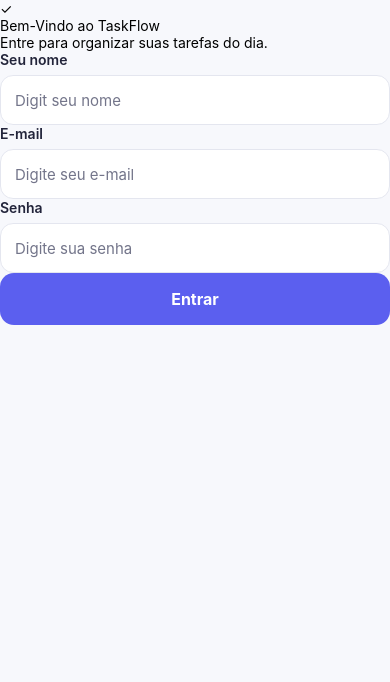
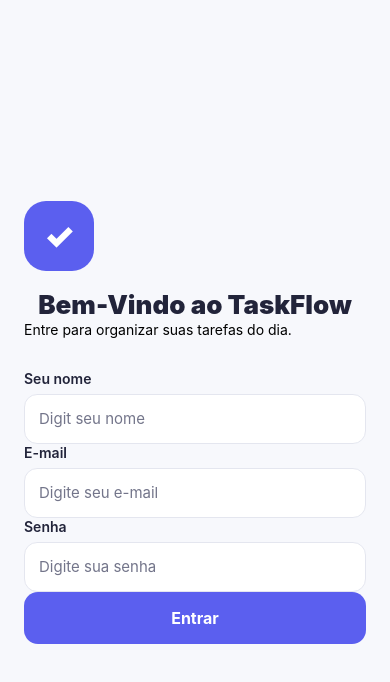
Before and after one commit to Samiihh/TaskFlow, a React Native app: screen / in a window 390 px wide. Shown: the top 682 px of the page. Built offline with nearby package versions, Linux system fonts and the light colour scheme.

Commit message:
projeto atualizado

```diff
--- a/src/screens/LoginScreen.js
+++ b/src/screens/LoginScreen.js
@@ -2,6 +2,7 @@
 import { Button, KeyboardAvoidingView, Platform, ScrollView, StyleSheet, Text, View } from "react-native";
 import Input from "../components/Input";
 import Botao from "../components/Botao";
+import { colors } from "../styles/colors";
 
 export default function LoginScreen({ navigation, onLogin }) {
 
@@ -129,5 +130,63 @@
 }
 
 const styles = StyleSheet.create({
+    flex: {
+        flex: 1,
+        backgroundColor: colors.background,
+    },
+    container: {
+        flexGrow: 1,
+        justifyContent: 'center',
+        paddingHorizontal: 24,
+        paddingVertical: 32,
+        gap: 32,
+    },
+    brand: {
+        alignItems: 'center'
+    },
+
+    logo: {
+        width: 70,
+        height: 70,
+        borderRadius: 22,
+        backgroundColor: colors.primary,
+        alignItems: 'center',
+        justifyContent: 'center'
+    },
+    logoText: {
+        color: colors.surface,
+        fontSize: 34,
+        fontWeight: '900',
+        lineHeight:38,
+    },
+    title: {
+        marginTop: 18,
+        color: colors.text,
+        fontSize: 26,
+        fontWeight: '900',
+        textAlign: 'center',
+        lineHeight: 32,
+    },
+    subtitle: {
+        marginTop: 8,
+        color: colors.textMuted,
+        fontSize: 14,
+        textAlign: 'center',
+        lineHeight: 20,
+        maxWidth: 300,
+    },
+
+    form: {
+        width:'100%',
+        maxWidth: 420,
+        alignSelf:'center'
+    },
+    error : {
+        color:colors.danger,
+        fontSize:13,
+        fontWeight:'600',
+        lineHeight:18,
+    }
+
 
 })
```
